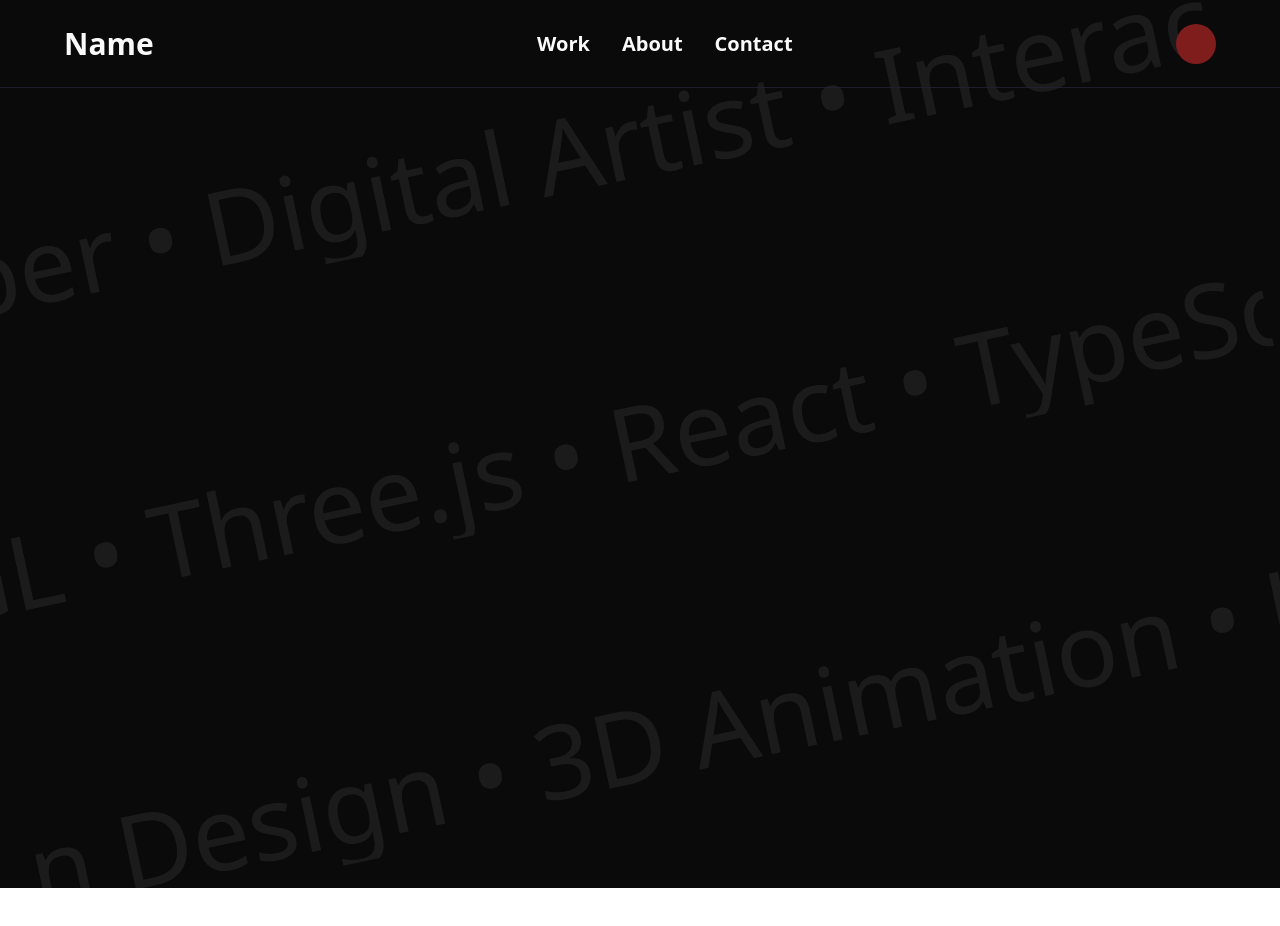
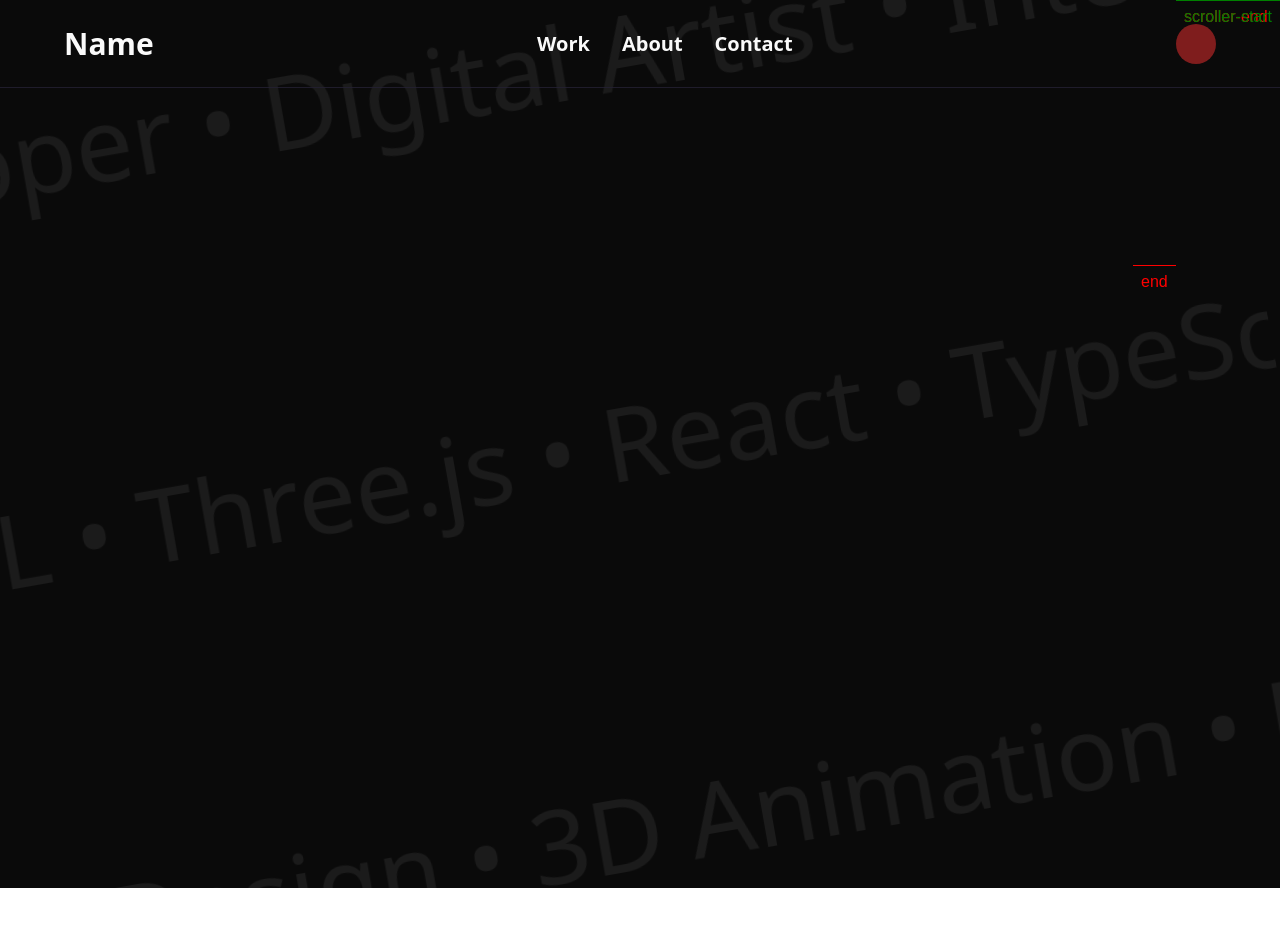
Before and after one commit to AmanRajwar/Portfolio, a React (Vite) app: page / in a window 1280 px wide. Shown: the top 926 px of the page. Built offline with nearby package versions, Linux system fonts and the light colour scheme.

Commit message:
animated backgrund done

```diff
--- a/src/components/BackgroundAnimate.jsx
+++ b/src/components/BackgroundAnimate.jsx
@@ -16,12 +16,12 @@
             {
                 x: 200,
                 duration: 1.2,
-                // ease: "power2.inOut",
                 scrollTrigger: {
                     trigger: box1.current,
                     start: "center-=135",
                     end: "center+=200 end",
                     scrub: 1,
+                    markers:true
                 }
             })
         gsap.to(box2.current,
@@ -48,16 +48,16 @@
             })
     }, [])
     return (
-        <div className=" -rotate-12 absolute text-color1 inset-0 flex flex-col justify-around overflow-hidden items-center pointer-events-none  select-none  opacity-[0.07] -left-10">
+        <div className=" absolute text-color1 inset-0 flex flex-col justify-between overflow-hidden items-center pointer-events-none  select-none  opacity-[0.07] md:-left-14 -left-20 -rotate-[10deg]">
 
-            <div className="relative whitespace-nowrap overflow-hidden py-2 ">
-                <div ref={box1} class="inline-block  text-[8vw] font-display leading-none" >Creative Developer • Digital Artist • Interactive Designer • Creative Developer • Digital Artist • Interactive Designer • Creative Developer • Digital Artist • Interactive Designer • </div>
+            <div  className="relative whitespace-nowrap  py-2  ">
+                <div ref={box1}  class="inline-block  md:text-[8vw] text-[35vw]  font-display leading-none" >Creative Developer • Digital Artist • Interactive Designer • Creative Developer • Digital Artist • Interactive Designer • Creative Developer • Digital Artist • Interactive Designer • </div>
             </div>
-            <div ref={box2} class="relative whitespace-nowrap overflow-hidden py-2">
-                <div class="inline-block  text-[8vw] font-display leading-none">WebGL • Three.js • React • TypeScript • WebGL • Three.js • React • TypeScript • WebGL • Three.js • React • TypeScript • </div>
+            <div  class="relative whitespace-nowrap  py-2">
+                <div ref={box2} class="inline-block  md:text-[8vw] text-[35vw] font-display leading-none">WebGL • Three.js • React • TypeScript • WebGL • Three.js • React • TypeScript • WebGL • Three.js • React • TypeScript • </div>
             </div>
-            <div ref={box3} class="relative whitespace-nowrap overflow-hidden py-2">
-                <div class="inline-block  text-[8vw] font-display leading-none">Motion Design • 3D Animation • UI/UX • Motion Design • 3D Animation • UI/UX • Motion Design • 3D Animation • UI/UX • </div>
+            <div  class="relative whitespace-nowrap  py-2">
+                <div ref={box3} class="inline-block  md:text-[8vw] text-[35vw] font-display leading-none">Motion Design • 3D Animation • UI/UX • Motion Design • 3D Animation • UI/UX • Motion Design • 3D Animation • UI/UX • </div>
             </div>
         </div>
     )
```
